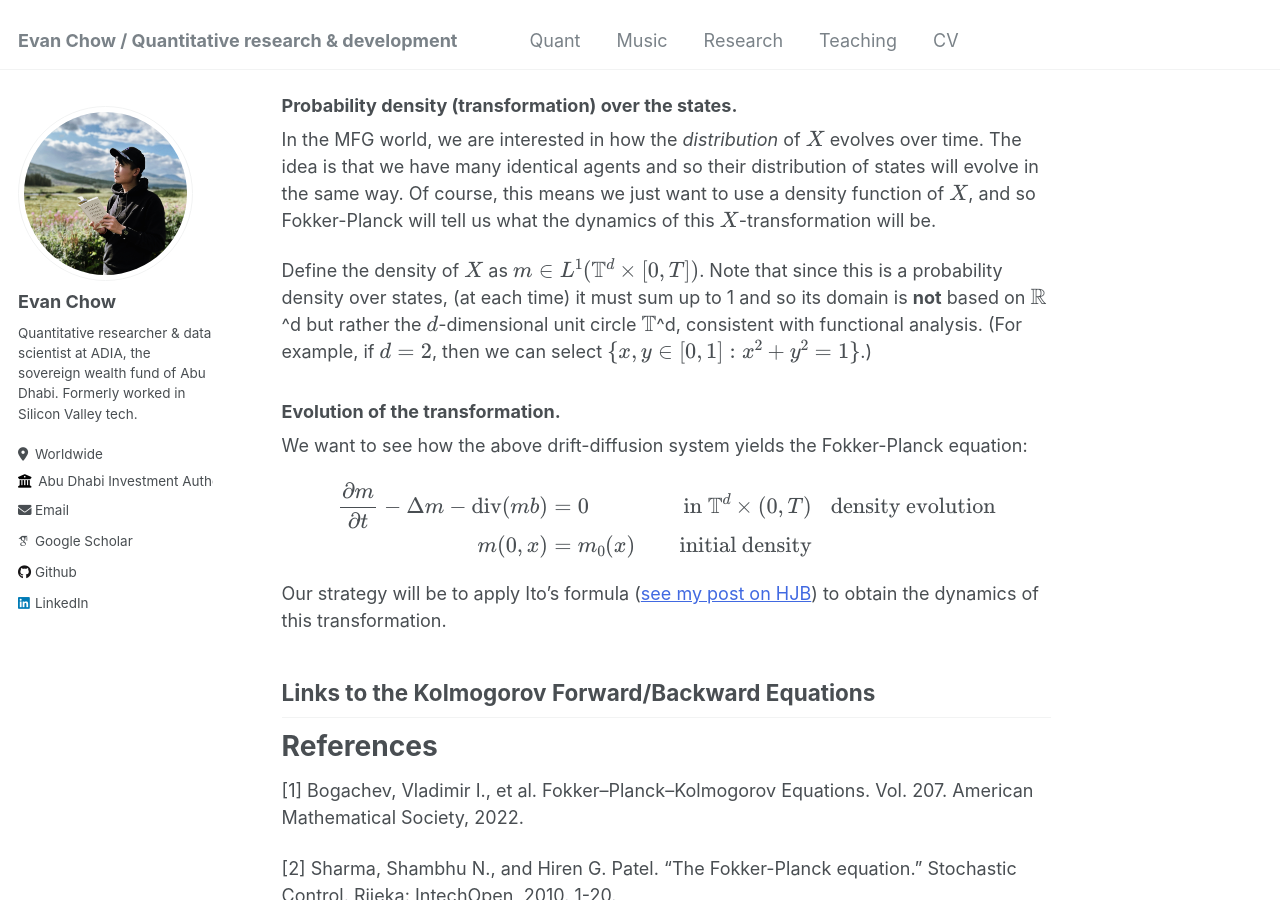
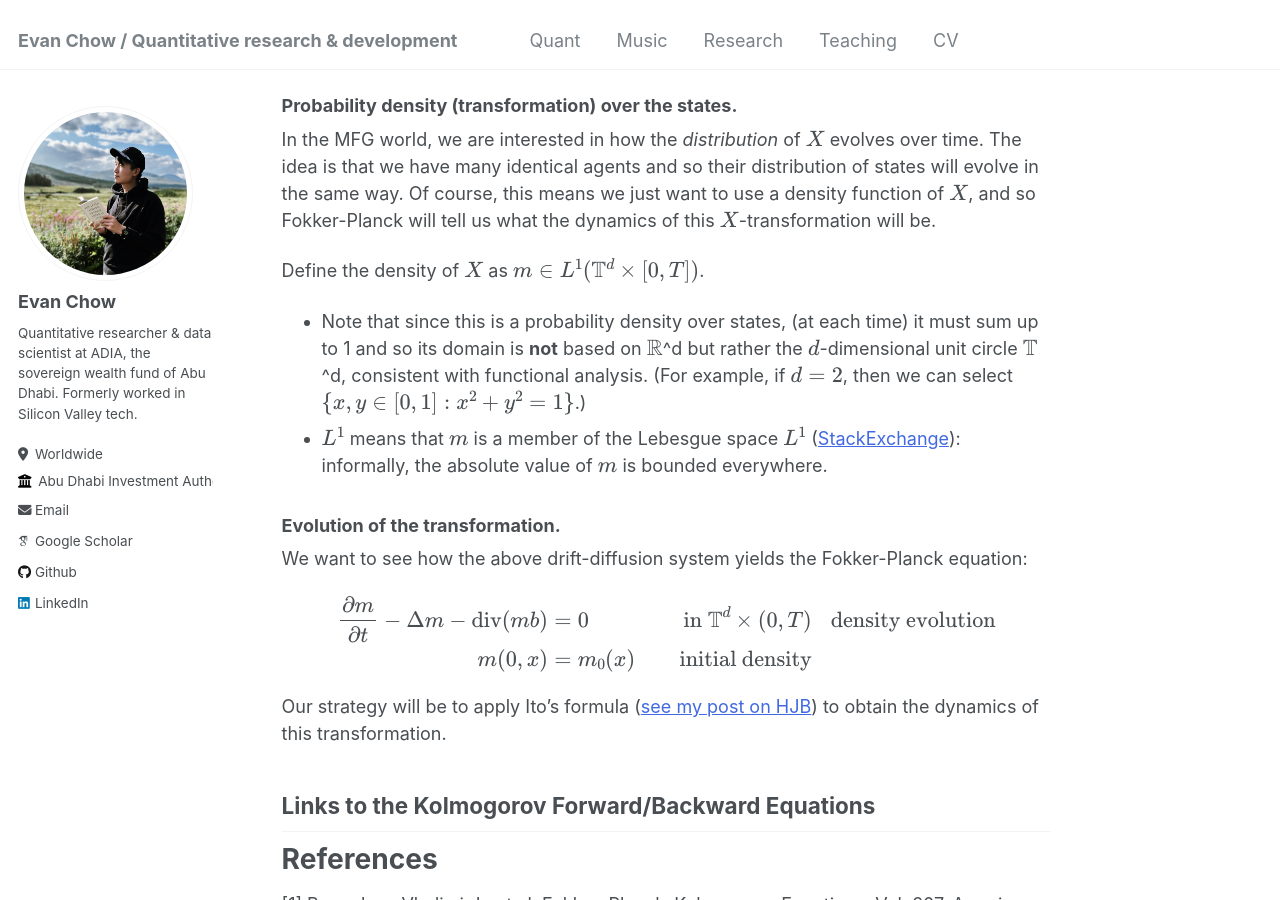
Before and after one commit to evnchw/evnchw.github.io, a Jekyll site: the page built from _quant/20240630_refresher_fokker_planck.md, in a window 1280 px wide and 900 px high, scrolled down 1644 px. Built offline with Jekyll 4.4.1, drawn with Linux system fonts in a browser that asks for light colours; some web fonts are replaced.

Commit message:
Quick commit.

```diff
--- a/_quant/20240630_refresher_fokker_planck.md
+++ b/_quant/20240630_refresher_fokker_planck.md
@@ -53,7 +53,10 @@ TODO:
 - define probability measure on complex unit circle (mathbb T)
 - define the \Delta operator for m
 -->
-Define the density of $$X$$ as $$m \in L^1(\mathbb{T}^d \times [0,T])$$. Note that since this is a probability density over states, (at each time) it must sum up to 1 and so its domain is **not** based on $$\mathbb{R}$$^d but rather the $$d$$-dimensional unit circle $$\mathbb{T}$$^d, consistent with functional analysis. (For example, if $$d=2$$, then we can select $$\{x, y \in [0,1]: x^2 + y^2 = 1\}$$.)
+Define the density of $$X$$ as $$m \in L^1(\mathbb{T}^d \times [0,T])$$.
+
+- Note that since this is a probability density over states, (at each time) it must sum up to 1 and so its domain is **not** based on $$\mathbb{R}$$^d but rather the $$d$$-dimensional unit circle $$\mathbb{T}$$^d, consistent with functional analysis. (For example, if $$d=2$$, then we can select $$\{x, y \in [0,1]: x^2 + y^2 = 1\}$$.)
+- $$L^1$$ means that $$m$$ is a member of the Lebesgue space $$L^1$$ ([StackExchange](https://math.stackexchange.com/questions/745894/what-does-it-mean-to-be-an-l1-function)): informally, the absolute value of $$m$$ is bounded everywhere.
 
 ### Evolution of the transformation.
 
```
